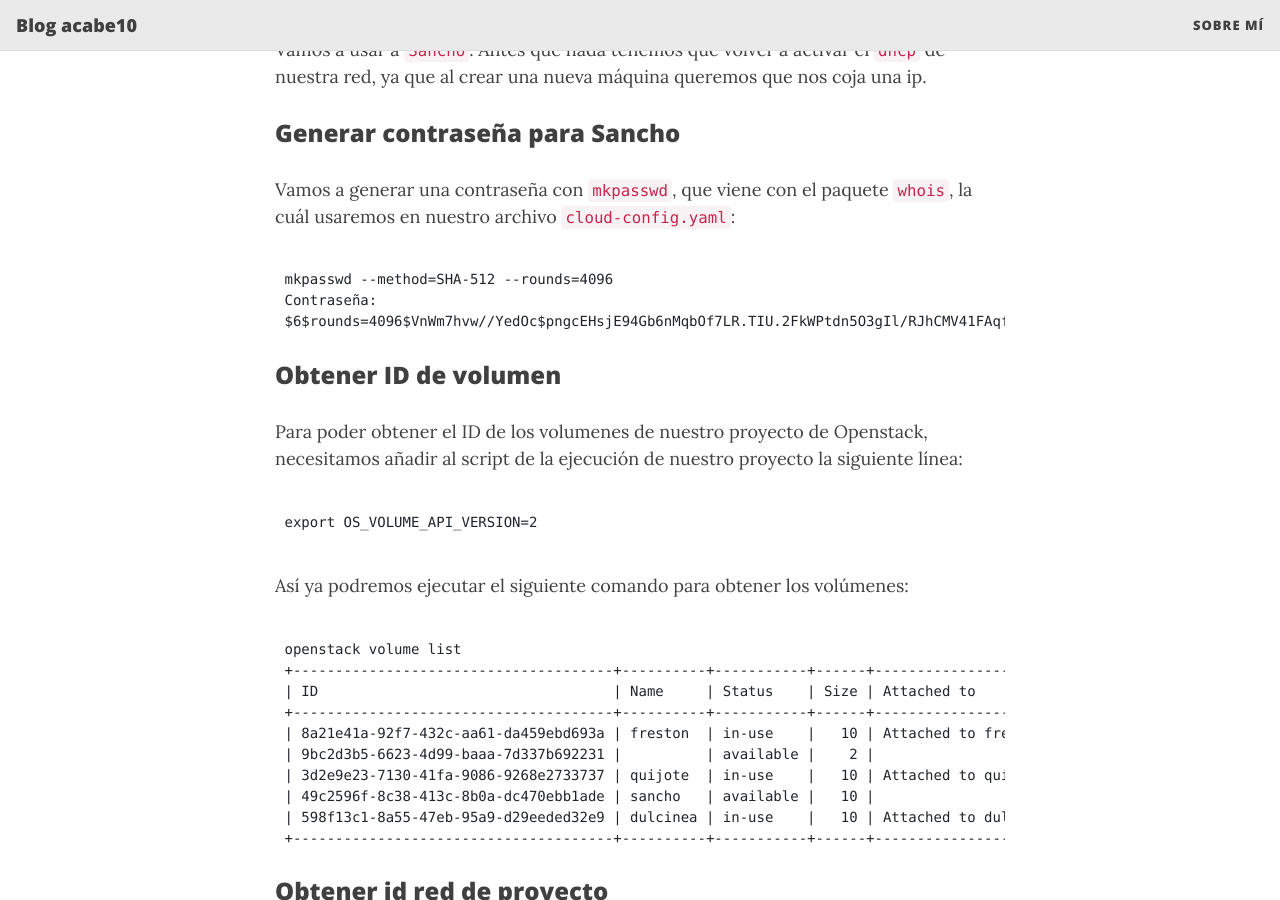
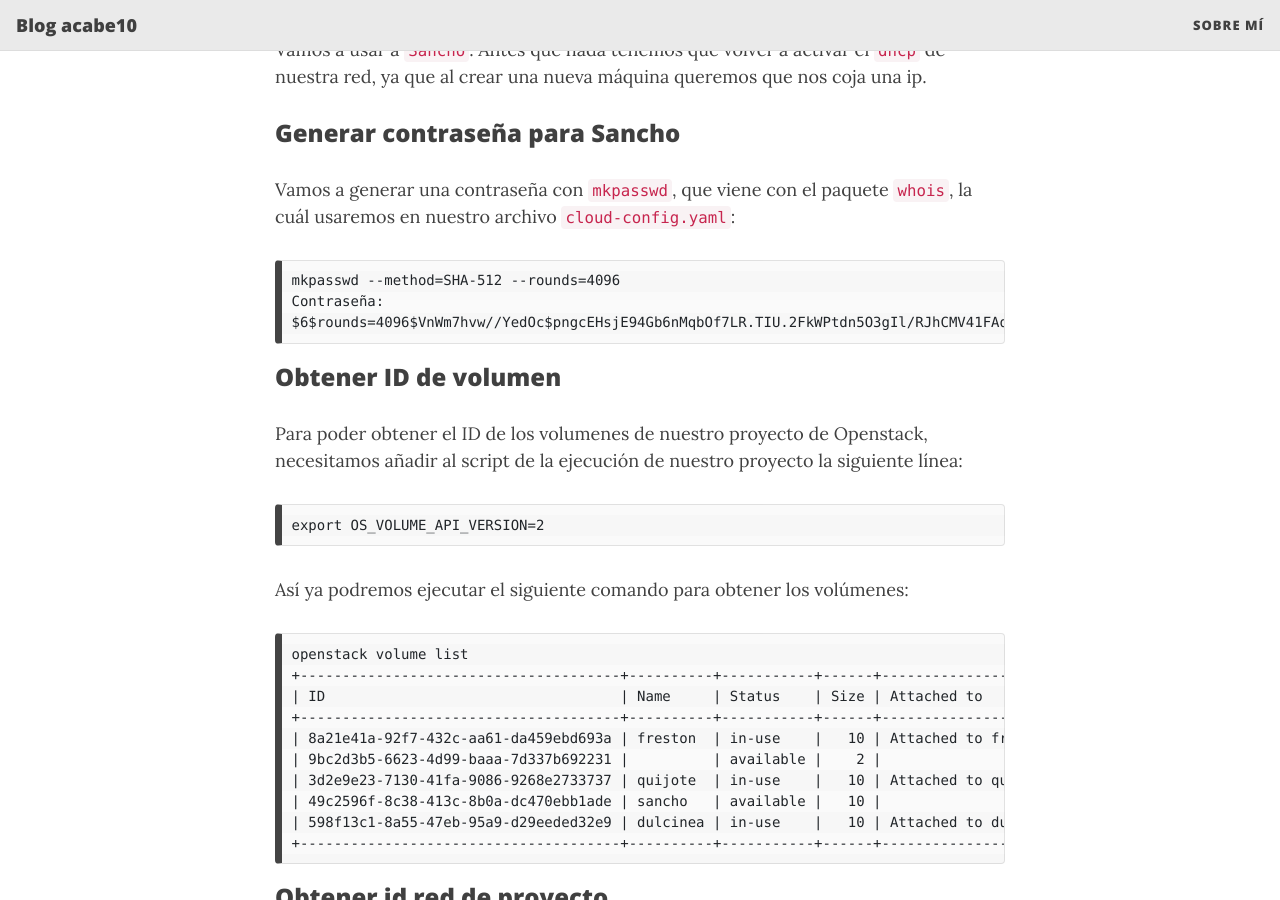
Before and after one commit to acabe10/acabe10.github.io, a Jekyll site: the page built from _posts/2021-02-23-Utilizacion-de-cloud-init.md, in a window 1280 px wide and 900 px high, scrolled down 485 px. Built offline with Jekyll 4.4.1, drawn with Linux system fonts in a browser that asks for light colours; nearby versions of some CDN libraries.

Commit message:
cambio texto pre

```diff
--- a/_posts/2021-02-23-Utilizacion-de-cloud-init.md
+++ b/_posts/2021-02-23-Utilizacion-de-cloud-init.md
@@ -15,23 +15,23 @@ Vamos a usar a `Sancho`. Antes que nada tenemos que volver a activar el `dhcp` d
 
 Vamos a generar una contraseña con `mkpasswd`, que viene con el paquete `whois`, la cuál usaremos en nuestro archivo `cloud-config.yaml`:
 
-<pre>
+~~~
 mkpasswd --method=SHA-512 --rounds=4096
 Contraseña:
 $6$rounds=4096$VnWm7hvw//YedOc$pngcEHsjE94Gb6nMqbOf7LR.TIU.2FkWPtdn5O3gIl/RJhCMV41FAqfeku1U9B0/viO7NF15GUf7AEiMapeIE/
-</pre>
+~~~
 
 ### Obtener ID de volumen
 
 Para poder obtener el ID de los volumenes de nuestro proyecto de Openstack, necesitamos añadir al script de la ejecución de nuestro proyecto la siguiente línea:
 
-<pre>
+~~~
 export OS_VOLUME_API_VERSION=2
-</pre>
+~~~
 
 Así ya podremos ejecutar el siguiente comando para obtener los volúmenes:
 
-<pre>
+~~~
 openstack volume list
 +--------------------------------------+----------+-----------+------+-----------------------------------+
 | ID                                   | Name     | Status    | Size | Attached to                       |
@@ -42,13 +42,13 @@ openstack volume list
 | 49c2596f-8c38-413c-8b0a-dc470ebb1ade | sancho   | available |   10 |                                   |
 | 598f13c1-8a55-47eb-95a9-d29eeded32e9 | dulcinea | in-use    |   10 | Attached to dulcinea on /dev/vda  |
 +--------------------------------------+----------+-----------+------+-----------------------------------+
-</pre>
+~~~
 
 ### Obtener id red de proyecto
 
 Para obtener la red del proyecto:
 
-<pre>
+~~~
 openstack network list
 +--------------------------------------+-----------------------------------+----------------------------------------------------------------------------+
 | ID                                   | Name                              | Subnets                                                                    |
@@ -59,13 +59,13 @@ openstack network list
 | c0bfcf94-919a-451b-8ab5-d6c46e5e4663 | red interna de alejandro.cabeza   | 46237ca1-5e8e-45b8-bf8a-ef515c9d17bf                                       |
 | de22c64c-0c44-491c-8bc4-cb0d2e33cce9 | red interna de alejandro.cabeza_2 | da95436a-9fef-4892-bddc-3ed1f817be55                                       |
 +--------------------------------------+-----------------------------------+----------------------------------------------------------------------------+
-</pre>
+~~~
 
 ## Fichero de cloud-init
 
 Hemos creado el siguiente fichero con el cual arrancaremos la máquina:
 
-<pre>
+~~~
 #cloud-config
 # Instalamos algunos paquetes:
 packages:
@@ -110,13 +110,13 @@ network:
     name: ens3
     subnets:
       - type: dhcp
-</pre>
+~~~
 
 ## Creación de instancia
 
 Una vez eliminada la máquina `sancho`, previamente hemos eliminado también el archivo `/etc/cloud/cloud.cfg.d/99-disable-network-config.cfg` que nos desactivaba el cloud-network. Ejecutamos para crear la instancia:
 
-<pre>
+~~~
 openstack server create --volume 49c2596f-8c38-413c-8b0a-dc470ebb1ade --flavor m1.mini --security-group default --key-name cloud --network c0bfcf94-919a-451b-8ab5-d6c46e5e4663 --user-data cloud-init.yaml sancho
 +-----------------------------+------------------------------------------------------------------+
 | Field                       | Value                                                            |
@@ -149,6 +149,6 @@ openstack server create --volume 49c2596f-8c38-413c-8b0a-dc470ebb1ade --flavor m
 | user_id                     | c179ae8775bb4403bc9564b9787ea4a35a4af3954f1a0d1fc1205481e24dd50a |
 | volumes_attached            | id='49c2596f-8c38-413c-8b0a-dc470ebb1ade'                        |
 +-----------------------------+------------------------------------------------------------------+
-</pre>
+~~~
 
 Así ya tendríamos la instancia creada y lo único que tendríamos que hacer es ponerle una ip estática igual que la que nos ha asignado el DHCP de la red para poder volver a deshabilitarlo y que todo esté como antes.
```
